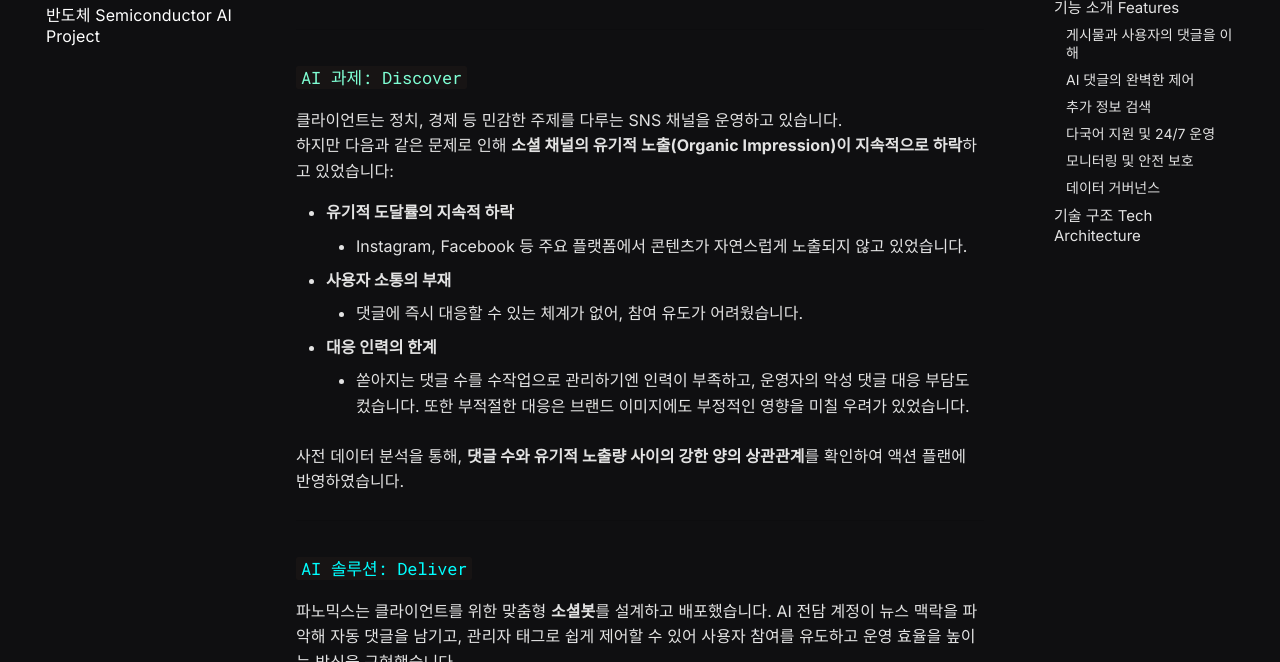
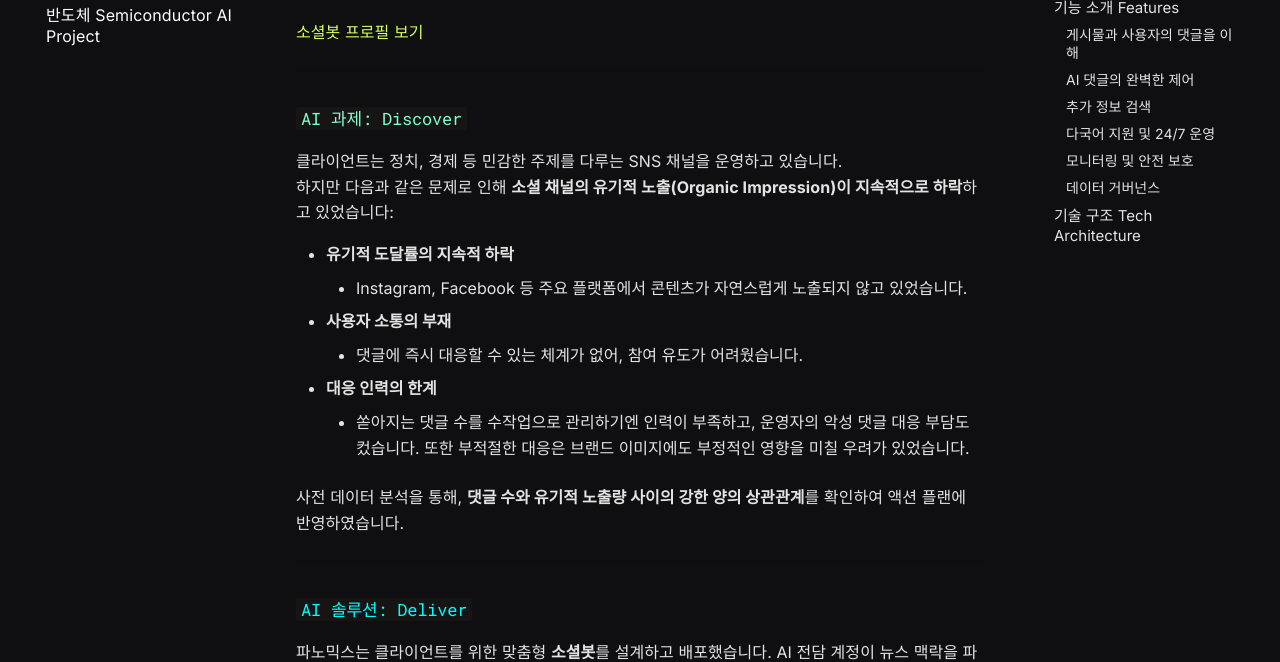
Before and after one commit to panomix/panomix, an MkDocs documentation site: the page built from docs/clients/socialbot/socialbot.md, in a window 1280 px wide and 900 px high, scrolled down 539 px, cut to the strip 238-900 px from the top of the window. Built offline with MkDocs 1.6.1 and Material for MkDocs 9.7.7, drawn with Linux system fonts in a browser that asks for light colours; comment, search, counter and statistics services are not loaded.

Commit message:
Update socialbot.md

```diff
--- a/docs/clients/socialbot/socialbot.md
+++ b/docs/clients/socialbot/socialbot.md
@@ -6,6 +6,9 @@
 <div class="left">
       <iframe style="width: 100%; aspect-ratio: 16 / 9" src="https://www.youtube.com/embed/T5rBtcD8A_Q?si=4gY7EtuXHBh9j0um" title="YouTube video player" frameborder="0" allow="accelerometer; autoplay; clipboard-write; encrypted-media; gyroscope; picture-in-picture; web-share" referrerpolicy="strict-origin-when-cross-origin" allowfullscreen></iframe>
 </div>
+
+
+[소셜봇 프로필 보기]([https://newschat.wikitree.co.kr](https://www.instagram.com/wikitree.ai/?hl=en))
 
 ---
 
```
